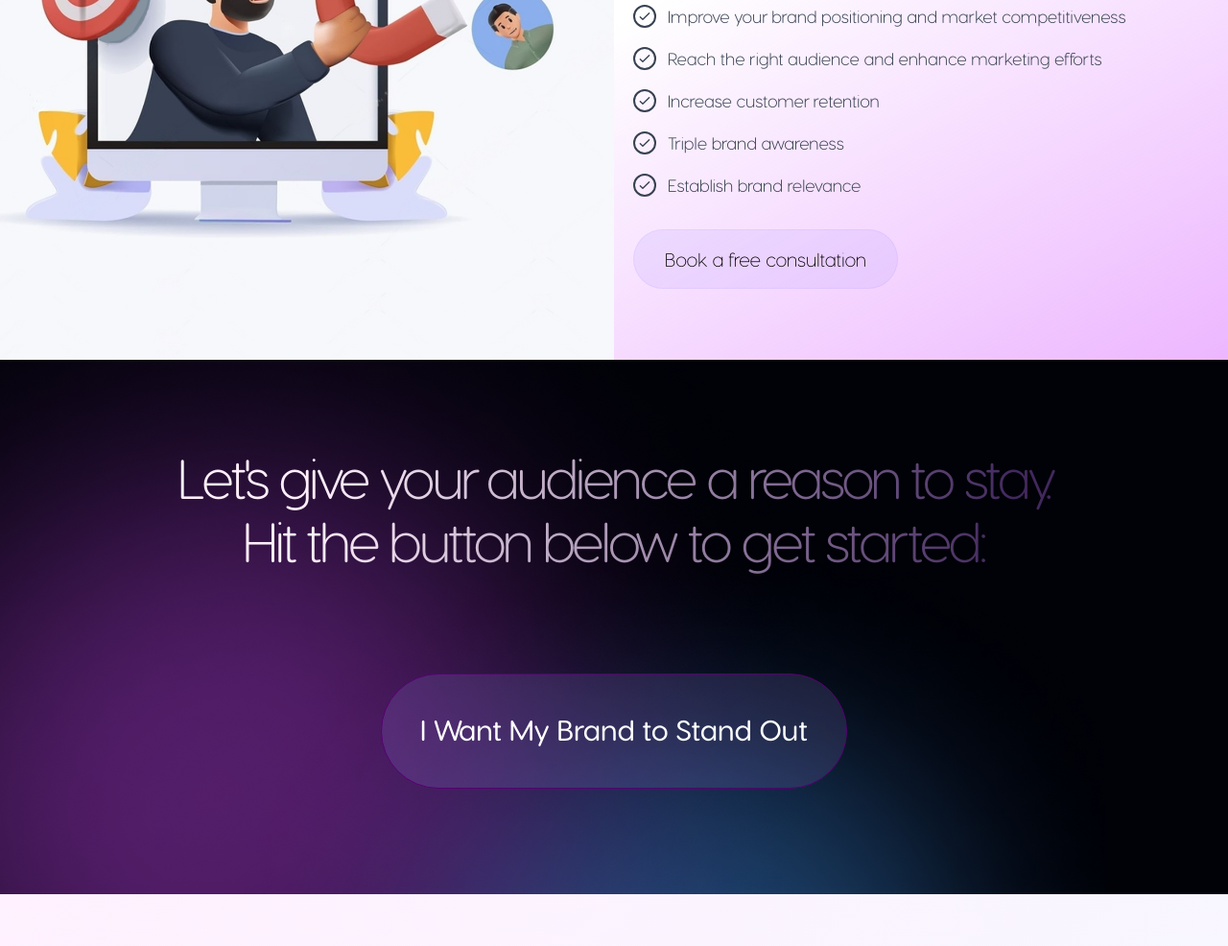
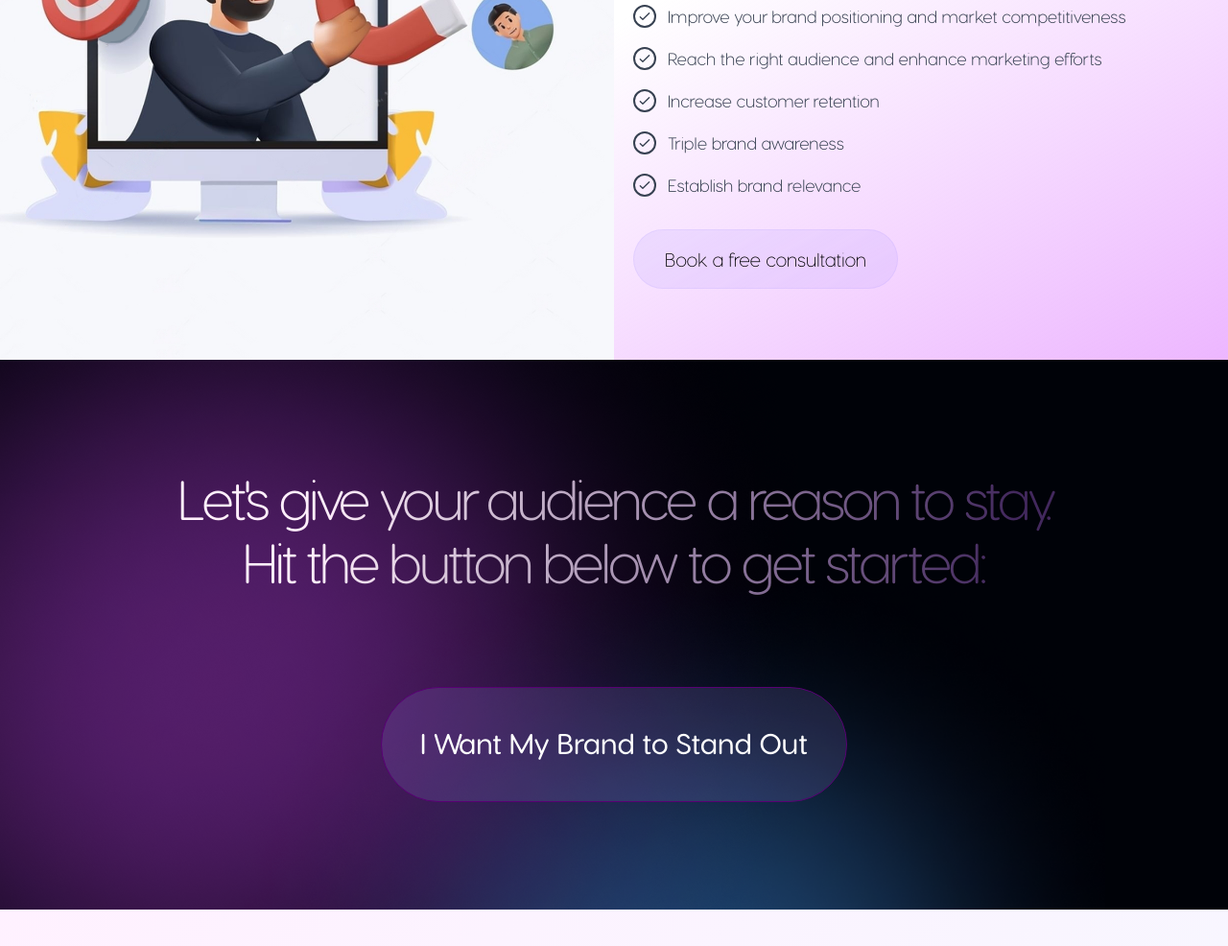
Before and after one commit to victor-velocity/official-poeInternational, a website: page graphics-design.html in a window 1280 px wide. Shown: the part 3699-4685 px from the top of the page at 96% size. Drawn offline with Linux system fonts and the light colour scheme; a web font is replaced by a local one.

Commit message:
adjusted responsiveness

```diff
--- a/assets/css/mediaquery.css
+++ b/assets/css/mediaquery.css
@@ -5,11 +5,6 @@
     line-height: 45px;
     margin-left: 10px;
     max-width: 500px;
-  }
-
-  .container2 {
-    margin-top: 10px;
-    padding-top: 60px;
   }
 
   .btn1 {
--- a/assets/css/styles.css
+++ b/assets/css/styles.css
@@ -6,7 +6,6 @@
   position: relative;
   overflow: hidden;
   z-index: 2;
-  padding: 90px 20px;
 }
 
 .blue-ellipse {
@@ -20,12 +19,11 @@
   position: absolute;
   left: 0;
   bottom: 0;
-  top: 0;
   z-index: 4;
+  min-height: 640px;
 }
 
 .text11 {
-  font-family: "Visby Round Bold";
   font-size: 58px;
   font-weight: 300;
   line-height: 66.22px;
@@ -69,7 +67,6 @@
 }
 
 .div2 {
-  margin-top: 90px;
-  margin-bottom: 20px;
+  margin-top: 50px;
   z-index: 100;
 }
--- a/graphics-design.html
+++ b/graphics-design.html
@@ -237,7 +237,7 @@
                     <!-- Left side - Content -->
                     <div class="w-full md:w-1/2 px-5 md:pl-10">
                         <h2 class="text-3xl xl:text-[38px] lg:text-4xl lg:max-w-[500px] md:text-[2.1rem] font-bold mb-8 bg-clip-text text-transparent"
-                            style="background-image: linear-gradient(90deg, rgba(202, 0, 69, 0.85) 0%, rgba(0, 56, 191, 0.65) 100%); line-height: 50px;">
+                            style="background-image: linear-gradient(90deg, rgba(202, 0, 69, 0.85) 0%, rgba(0, 56, 191, 0.65) 100%);">
                             Let's give you designs that will
                         </h2>
                         <p class="text-gray-700 max-w-sm font-light text-lg lg:text-xl mb-6">
@@ -487,10 +487,10 @@
                 </div>
             </div>
         </section>
-        <section class="section8">
+        <section class="section8 py-16 px-5 md:py-28 h-[630px] md:h-auto">
             <img src="images/Ellipse 6.png" alt="blue-ellipse" class="blue-ellipse">
             <img src="images/Ellipse 5.png" alt="red-ellipse" class="red-ellipse">
-            <div class="container2">
+            <div class="container2 px-5 flex flex-col justify-center items-center gap-3 lg:gap-8">
                 <div class="flex justify-center items-center">
                     <p class="text11 lg:max-w-[960px]">Let's give your audience a reason to stay. Hit the button below
                         to get started:</p>
```
Also changed, not shown: digital-marketting.html (+1 -1 lines), web-design.html (+3 -3 lines), src/output.css.
